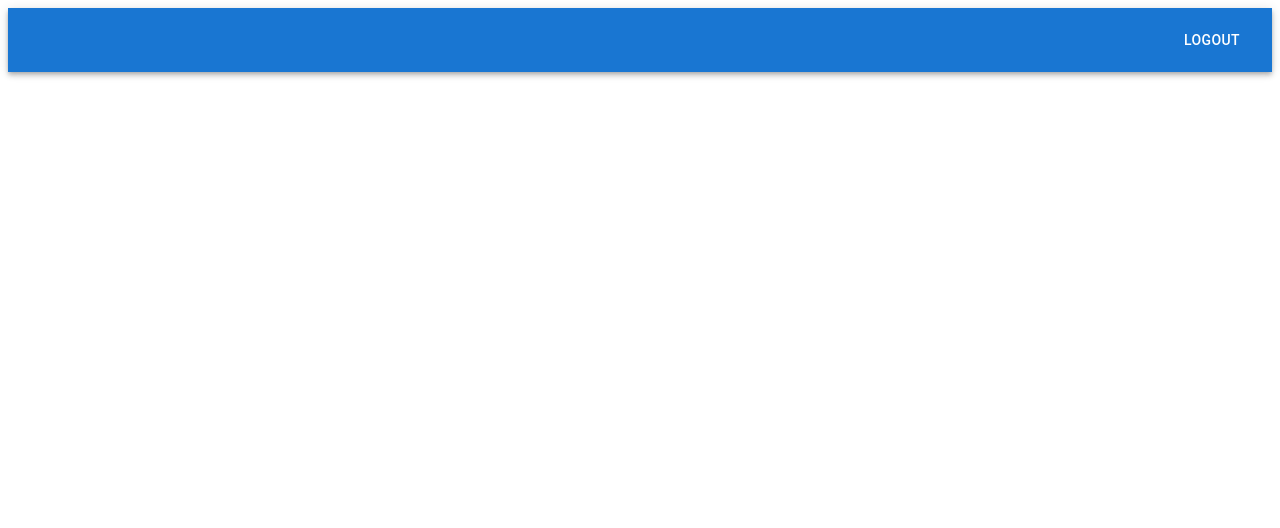
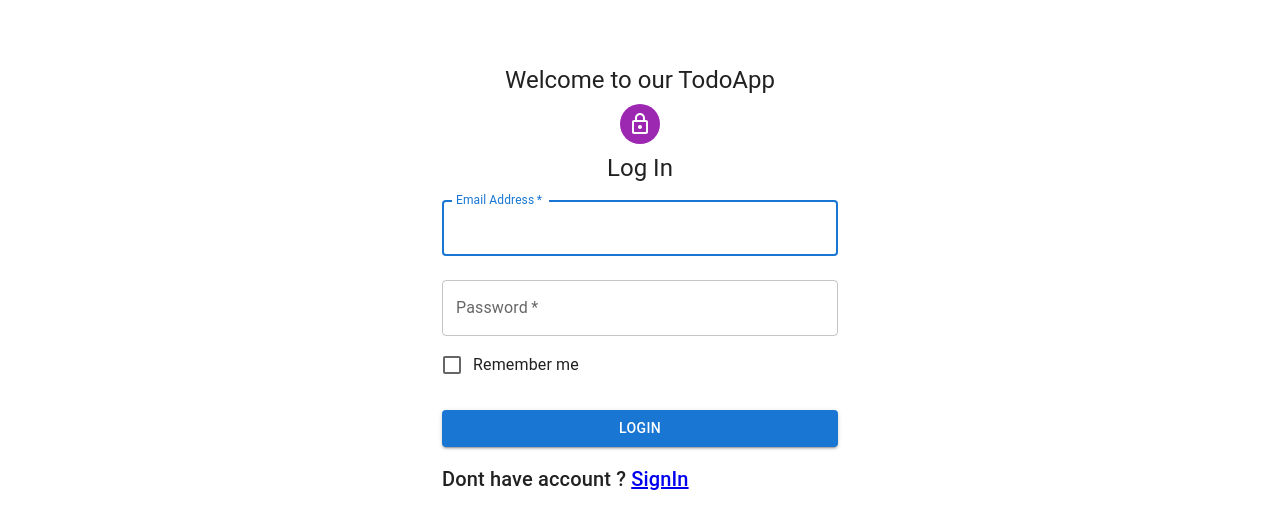
Before and after one commit to Amit-R-Thakur/teamwork, a React (Create React App) app in the folder frontend/: page / in a window 1280 px wide. Shown: the top 528 px of the page. Built offline with nearby package versions, Linux system fonts and the light colour scheme.

Commit message:
states added

```diff
--- a/frontend/src/App.js
+++ b/frontend/src/App.js
@@ -9,9 +9,9 @@ function App() {
 
       <BrowserRouter>
         <Routes>
-            {/* <Route path="/" exact element={<Login/>} /> */}
+            <Route path="/" exact element={<Login/>} />
             <Route path="/signin" element={<Signin/>}  />
-            <Route path='/' exact element={<Navbar/>} />
+            <Route path='/navbar'  element={<Navbar/>} />
         </Routes>
       </BrowserRouter>
   );
--- a/frontend/src/component/Login.js
+++ b/frontend/src/component/Login.js
@@ -5,8 +5,6 @@ import CssBaseline from '@mui/material/CssBaseline';
 import TextField from '@mui/material/TextField';
 import FormControlLabel from '@mui/material/FormControlLabel';
 import Checkbox from '@mui/material/Checkbox';
-// import Link from '@mui/material/Link';
-import Grid from '@mui/material/Grid';
 import Box from '@mui/material/Box';
 import LockOutlinedIcon from '@mui/icons-material/LockOutlined';
 import Typography from '@mui/material/Typography';
@@ -16,16 +14,27 @@ import { Link  } from 'react-router-dom'
 
 const Login = () => {
 
+  const [data , SetData] = useState({
+    email:"",
+    password:""
+  })
+
+  const handleChange = ({currentTarget:input}) => {
+    SetData({ ...data, [input.name]: input.value})
+
+  }
+
 
 
     const handleSubmit = () => {
+
     }
 
     return (
         <div>
                <Container component="main" maxWidth="xs" >
-                 <CssBaseline />
-                   <Box
+                  <CssBaseline />
+                     <Box
                       sx={{
                          marginTop: 8,
                          display: 'flex',
@@ -34,13 +43,15 @@ const Login = () => {
 
                          }}
                      >
+               <Typography component="h1" variant="h5" style={{textAlign:'center'}}>Welcome to our TodoApp</Typography>
+
               <Avatar sx={{ m: 1, bgcolor: 'secondary.main' }}>
                  <LockOutlinedIcon />
               </Avatar>
               <Typography component="h1" variant="h5">
                   Log In
              </Typography>
-          <Box component="form" onSubmit="">
+          <Box component="form" >
 
             <TextField
               margin="normal"
@@ -51,8 +62,8 @@ const Login = () => {
               name="email"
               autoFocus
               autoComplete="off"
-              value={email}
-              onChange={(e) => setemail(e.target.value)}
+              value={data.email}
+              onChange={handleChange}
 
             />
             <TextField
@@ -64,8 +75,9 @@ const Login = () => {
               type="password"
               id="password"
               autoComplete="current-password"
-              value={password}
-              onChange={(e) => setpassword(e.target.value)}
+              value={data.password}
+              onChange={handleChange}
+
             />
             <FormControlLabel
               control={<Checkbox value="remember" color="primary" />}
@@ -80,18 +92,10 @@ const Login = () => {
             >
              LogIn
             </Button>
+         <Typography component="h1" variant="h6">Dont have account ?  <Link to="signin">SignIn</Link></Typography>
 
-            <Grid container>
-              {/* <Grid item xs>
-                <Link href="#" variant="body2">
-                  Forgot password?
-                </Link>
-              </Grid> */}
-              <Grid item>
-                <Link to="/signin" variant="body2">
-                </Link>
-              </Grid>
-            </Grid>
+
+
           </Box>
         </Box>
       </Container>
--- a/frontend/src/component/Navbar.js
+++ b/frontend/src/component/Navbar.js
@@ -2,10 +2,8 @@ import React from 'react'
 import AppBar from '@mui/material/AppBar';
 import Box from '@mui/material/Box';
 import Toolbar from '@mui/material/Toolbar';
-import Typography from '@mui/material/Typography';
 import Button from '@mui/material/Button';
-import IconButton from '@mui/material/IconButton';
-import MenuIcon from '@mui/icons-material/Menu';
+
 
 const Navbar = () => {
     return (
--- a/frontend/src/component/Signin.js
+++ b/frontend/src/component/Signin.js
@@ -1,12 +1,10 @@
-import React from 'react'
+import React,{useState} from 'react'
 import Avatar from '@mui/material/Avatar';
 import Button from '@mui/material/Button';
 import CssBaseline from '@mui/material/CssBaseline';
 import TextField from '@mui/material/TextField';
 import FormControlLabel from '@mui/material/FormControlLabel';
 import Checkbox from '@mui/material/Checkbox';
-import Link from '@mui/material/Link';
-import Grid from '@mui/material/Grid';
 import Box from '@mui/material/Box';
 import LockOutlinedIcon from '@mui/icons-material/LockOutlined';
 import Typography from '@mui/material/Typography';
@@ -14,6 +12,19 @@ import Container  from '@mui/material/Container';
 
 
 const Signin = () => {
+
+  const [data, setData ] = useState({
+    name:"",
+    email:"",
+    password:"",
+    cpassword:"",
+  })
+
+  const handleChange = ({currentTarget:input}) => {
+    setData({ ...data , [input.name]: input.value})
+
+  }
+
     return (
         <div>
 
@@ -29,6 +40,8 @@ const Signin = () => {
 
                          }}
                      >
+           <Typography component="h1" variant="h5" style={{textAlign:'center'}}>Welcome to our TodoApp</Typography>
+
               <Avatar sx={{ m: 1, bgcolor: 'secondary.main' }}>
                  <LockOutlinedIcon />
               </Avatar>
@@ -46,6 +59,9 @@ const Signin = () => {
               name="name"
               autoFocus
               autoComplete="off"
+              autoCapitalize
+              value={data.name}
+              onChange={handleChange}
 
             />
             <TextField
@@ -57,6 +73,8 @@ const Signin = () => {
               name="email"
               autoFocus
               autoComplete="off"
+              value={data.email}
+              onChange={handleChange}
 
             />
             <TextField
@@ -68,18 +86,21 @@ const Signin = () => {
               type="password"
               id="password"
               autoComplete="current-password"
-              va
+              value={data.password}
+              onChange={handleChange}
 
             />
             <TextField
               margin="normal"
               required
               fullWidth
-              name="password"
+              name="cpassword"
               label="Confirm Password"
               type="password"
               id="password"
               autoComplete="current-password"
+              value={data.cpassword}
+              onChange={handleChange}
 
             />
             <FormControlLabel
```
